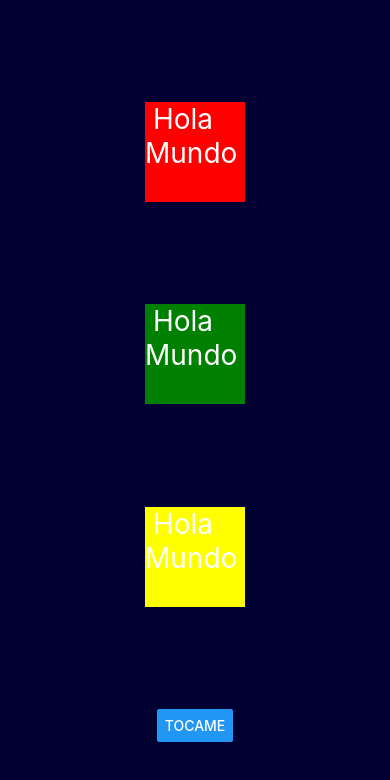
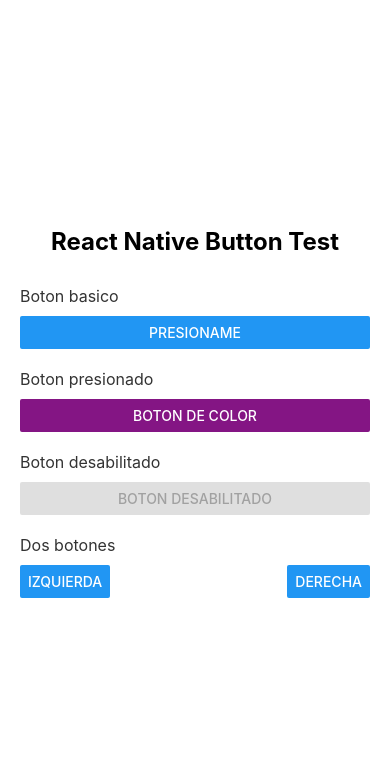
Before and after one commit to AntonioOI17/PM19x, a React Native app in the folder Blank/: screen / in a window 390 px wide. Shown: the top 780 px of the page. Built offline with nearby package versions, Linux system fonts and the light colour scheme.

Commit message:
Primer avance
Button

```diff
--- a/Blank/App.js
+++ b/Blank/App.js
@@ -1,33 +1,64 @@
+//importaciones
 import { StatusBar } from "expo-status-bar";
-import { StyleSheet, Text, View } from "react-native";
-import { Button } from "react-native-web";
+import { StyleSheet, Text, View, Button, Alert, Platform } from "react-native";
 import React, { useState } from "react";
 
-const Texto = ({ style }) => {
-  const [contenido, setContenido] = useState("Hola Mundo");
-  const actualizarTexto = () => {
-    setContenido("State Modificado");
-  };
-  return (
-    <Text style={[styles.text, style]} onPress={actualizarTexto}>
-      {" "}
-      {contenido}{" "}
-    </Text>
-  );
+const showAlert = (message) => {
+  if (Platform.OS === 'web') {
+    window.alert(message);
+  } else {
+    Alert.alert('Alert', message);
+  }
 };
 
 export default function App() {
-  const [contenido, setContenido] = useState("Tocame");
-  const actualizarBoton = () => {
-    setContenido("Siuuuu");
-  };
+
   return (
     <View style={styles.container}>
+      <Text style={styles.title}>React Native Button Test</Text>
+
+      <View style={styles.section}>
+        <Text style={styles.description}>Boton basico </Text>
+        <Button
+          title='Presioname'
+          onPress={() => showAlert('Boton presionado')}
+        />
+      </View>
+
+      <View style={styles.section}>
+        <Text style={styles.description}>Boton presionado</Text>
+        <Button
+          title='Boton de color'
+          color="#841584"
+          onPress={() => showAlert('Boton de color presionado')}
+        />
+      </View>
+
+      <View style={styles.section}>
+        <Text style={styles.description}>Boton desabilitado</Text>
+        <Button
+          title='Boton desabilitado'
+          disabled
+          onPress={() => showAlert('Boton de color presionado')}
+        />
+      </View>
+
+      <View style={styles.section}>
+        <Text style={styles.description}>Dos botones</Text>
+        <View style={styles.buttonRow}>
+          <Button
+            title='Izquierda'
+            onPress={() => showAlert('Boton Izquierda presionado')}
+          />
+          <View style={styles.buttonSpacer} />
+          <Button
+            title='Derecha'
+            onPress={() => showAlert('Boton Derecha presionado')}
+          />
+        </View>
+      </View>
+
       <StatusBar style="auto" />
-      <Texto style={styles.rojo}></Texto>
-      <Texto style={styles.verde}></Texto>
-      <Texto style={styles.amarillo}></Texto>
-      <Button onPress={actualizarBoton} title={contenido}></Button>
     </View>
   );
 }
@@ -35,19 +66,31 @@
 const styles = StyleSheet.create({
   container: {
     flex: 1,
-    backgroundColor: "#003",
-    alignItems: "center",
-    justifyContent: "center",
-    justifyContent: "space-evenly",
-    flexDirection: "column",
+    padding: 20,
+    backgroundColor: 'white',
+    justifyContent: 'center',
   },
-  text: {
-    color: "white",
-    fontSize: 28,
-    width: 100,
-    height: 100,
+  title: {
+    fontSize: 24,
+    fontWeight: 'bold',
+    marginBottom: 30,
+    textAlign: 'center',
+    color: '#000000',
   },
-  rojo: { backgroundColor: "red" },
-  amarillo: { backgroundColor: "yellow" },
-  verde: { backgroundColor: "green" },
+  section: {
+    marginBottom: 20,
+  },
+  description: {
+    fontSize: 16,
+    marginBottom: 10,
+    color:'#333333'
+  },
+  buttonRow: {
+    flexDirection: 'row',
+    justifyContent: 'space-between',
+    alignItems:'center'
+  },
+  buttonSpacer: {
+    width: 10,
+  },
 });
```
